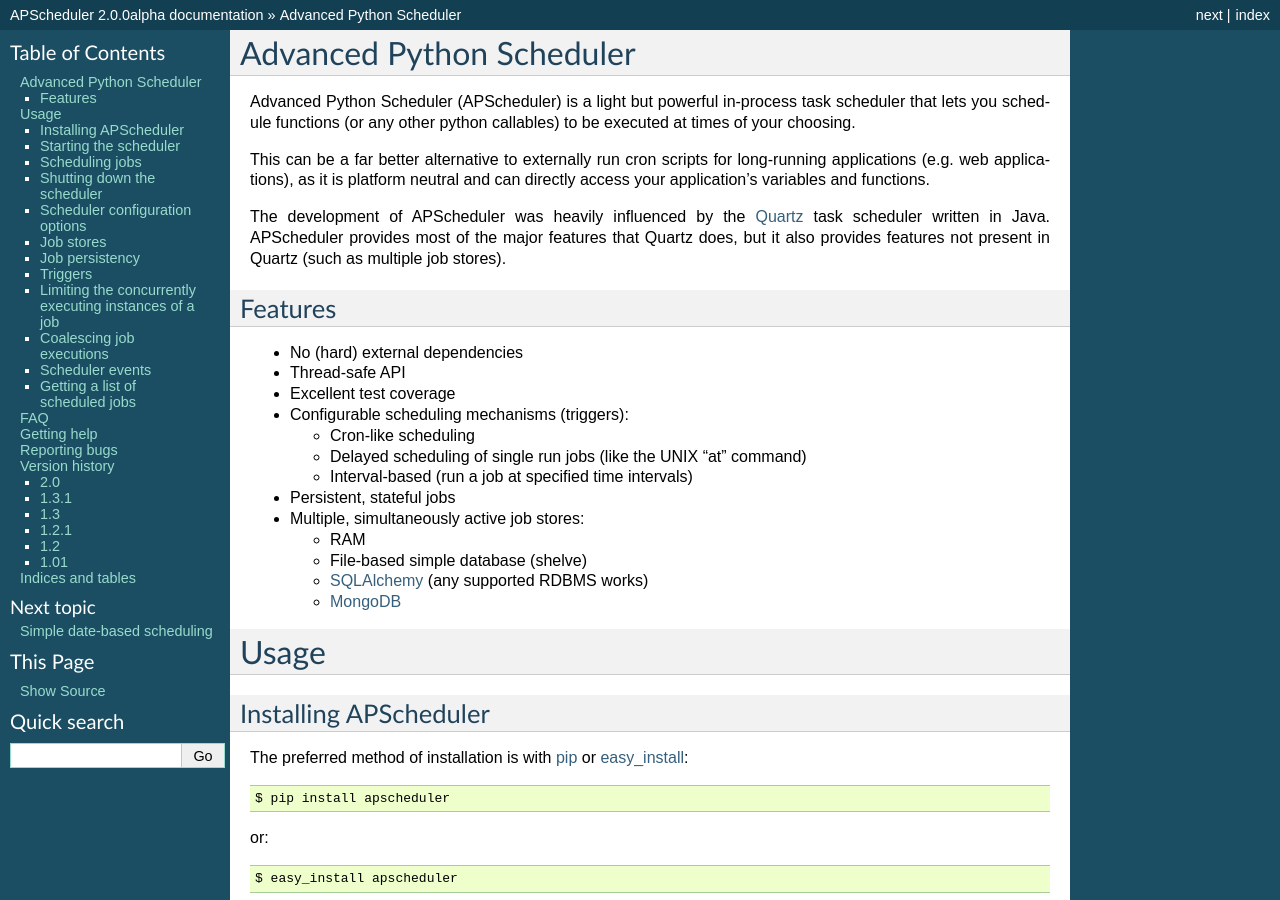
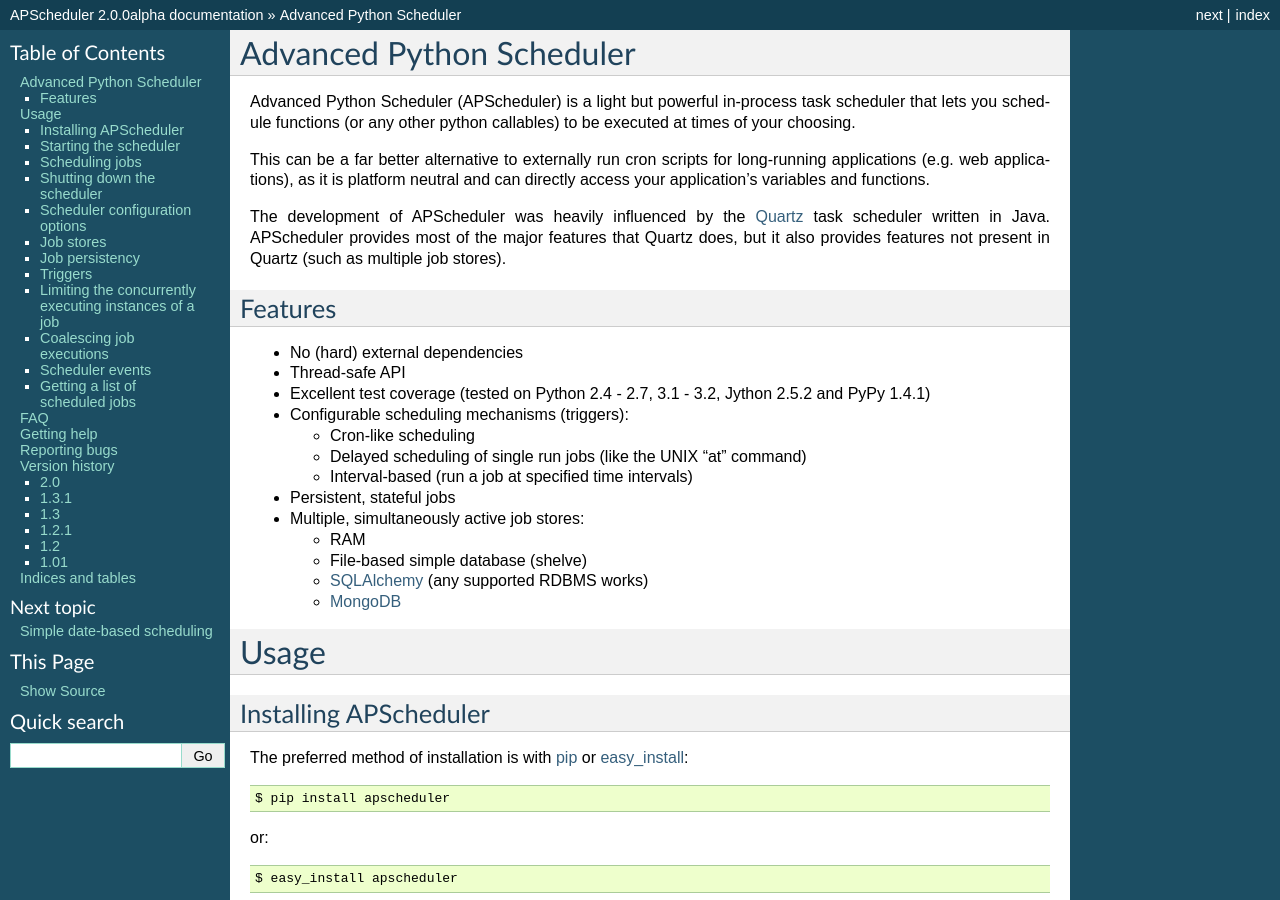
Before and after one commit to agronholm/apscheduler, a Sphinx documentation site: the page built from docs/index.rst, in a window 1280 px wide and 900 px high. Built offline with Sphinx 7.4.7, drawn with Linux system fonts in a browser that asks for light colours.

Commit message:
Added notes about the Python versions APScheduler was tested on

```diff
--- a/README.rst
+++ b/README.rst
@@ -17,7 +17,7 @@
 
 * No (hard) external dependencies
 * Thread-safe API
-* Excellent test coverage
+* Excellent test coverage (tested on Python 2.4 - 2.7, 3.1 - 3.2, Jython 2.5.2 and PyPy 1.4.1)
 * Configurable scheduling mechanisms (triggers):
 
   * Cron-like scheduling
--- a/docs/index.rst
+++ b/docs/index.rst
@@ -20,7 +20,7 @@
 
 * No (hard) external dependencies
 * Thread-safe API
-* Excellent test coverage
+* Excellent test coverage (tested on Python 2.4 - 2.7, 3.1 - 3.2, Jython 2.5.2 and PyPy 1.4.1)
 * Configurable scheduling mechanisms (triggers):
 
   * Cron-like scheduling
```
